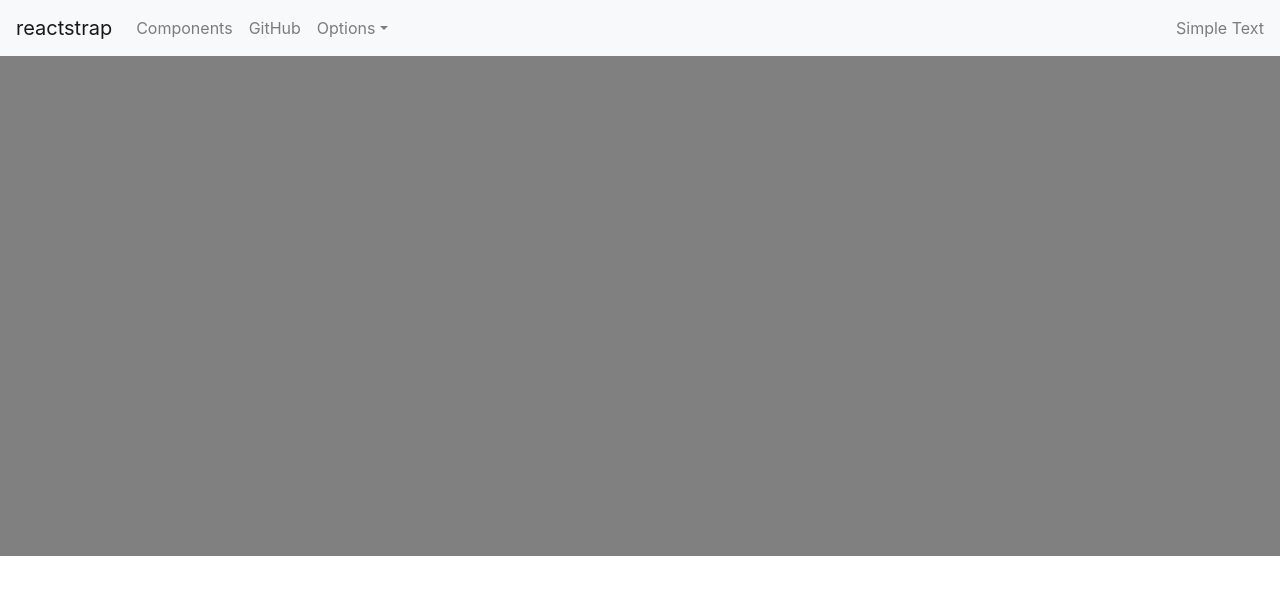
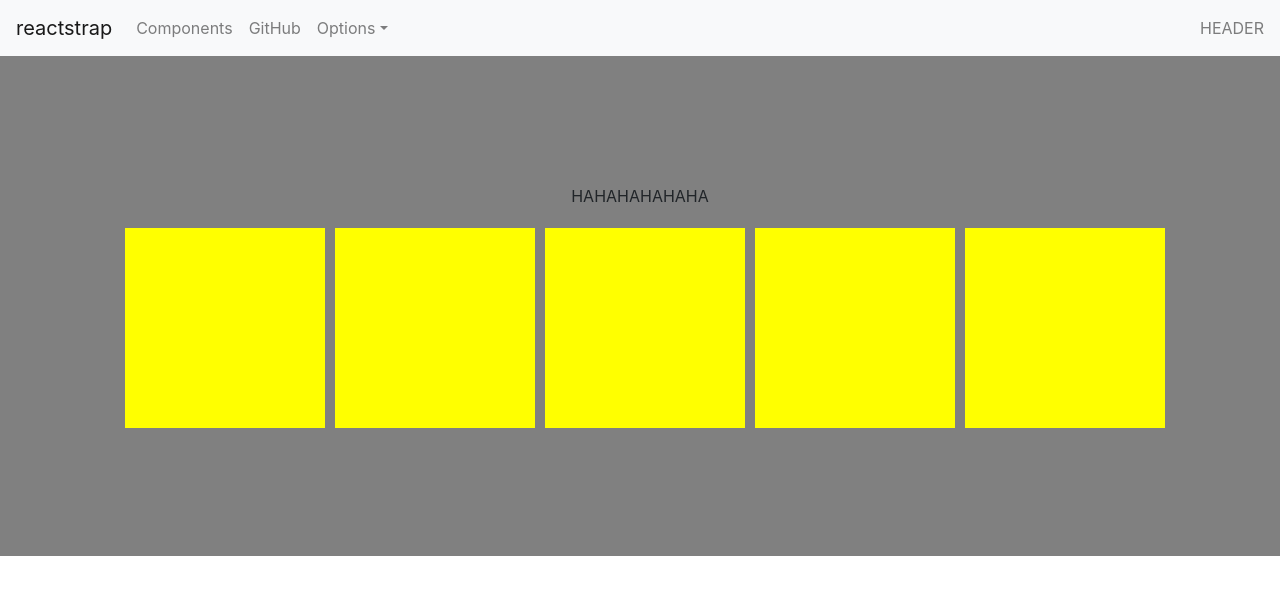
Before and after one commit to Ripper-R/FinalProject, a React (Create React App) app: page / in a window 1280 px wide. Shown: the top 594 px of the page. Built offline with nearby package versions, Linux system fonts and the light colour scheme.

Commit message:
home 1/?

```diff
--- a/src/pages/Home.jsx
+++ b/src/pages/Home.jsx
@@ -3,8 +3,28 @@ import React, { useState } from 'react';
 
 const Home=()=>{
     return(
-        <div style={{backgroundColor:'gray',flex:1,justifyContent:'center',alignItems:'center',width:'100%',height:500}}>
+        <div style={{backgroundColor:'gray',display:'flex',flexDirection:'column',alignItems:'center',justifyContent:'center',width:'100%',height:500}}>
+            <div style={{display:'flex',}}>
+            HAHAHAHAHAHA
+            </div>
+            <div style={{display:"flex",marginTop:20}}>
+            <div style={{backgroundColor:'yellow',width:200,height:200,marginLeft:10}}>
 
+            </div>
+            <div style={{backgroundColor:'yellow',width:200,height:200,marginLeft:10}}>
+
+            </div>
+            <div style={{backgroundColor:'yellow',width:200,height:200,marginLeft:10}}>
+
+            </div>
+            <div style={{backgroundColor:'yellow',width:200,height:200,marginLeft:10}}>
+
+            </div>
+            <div style={{backgroundColor:'yellow',width:200,height:200,marginLeft:10}}>
+
+            </div>
+
+            </div>
         </div>
     )
 }
--- a/src/pages/components/Headers.jsx
+++ b/src/pages/components/Headers.jsx
@@ -50,7 +50,7 @@ const Example = (props) => {
               </DropdownMenu>
             </UncontrolledDropdown>
           </Nav>
-          <NavbarText>Simple Text</NavbarText>
+          <NavbarText>HEADER</NavbarText>
         </Collapse>
       </Navbar>
     </div>
```
Also changed, not shown: 1 other file (tests, documents, lock files or other folders).
